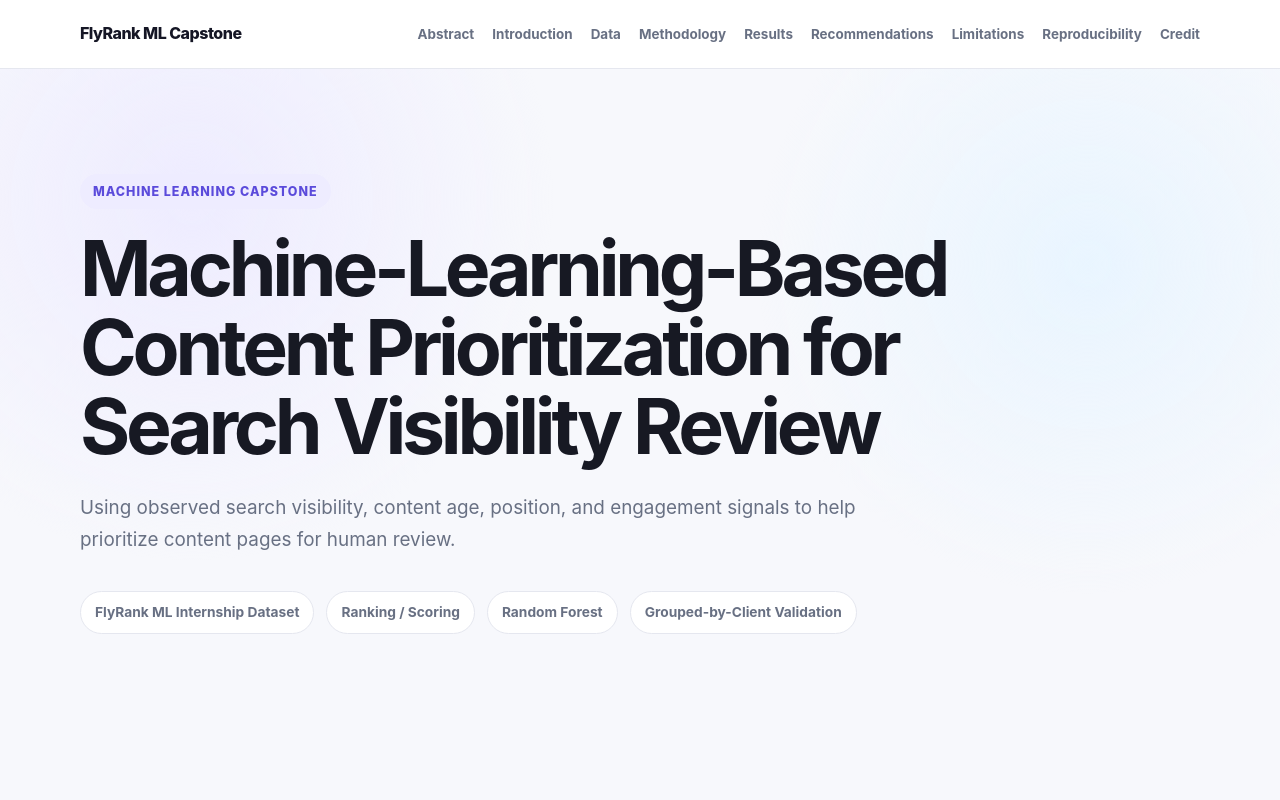
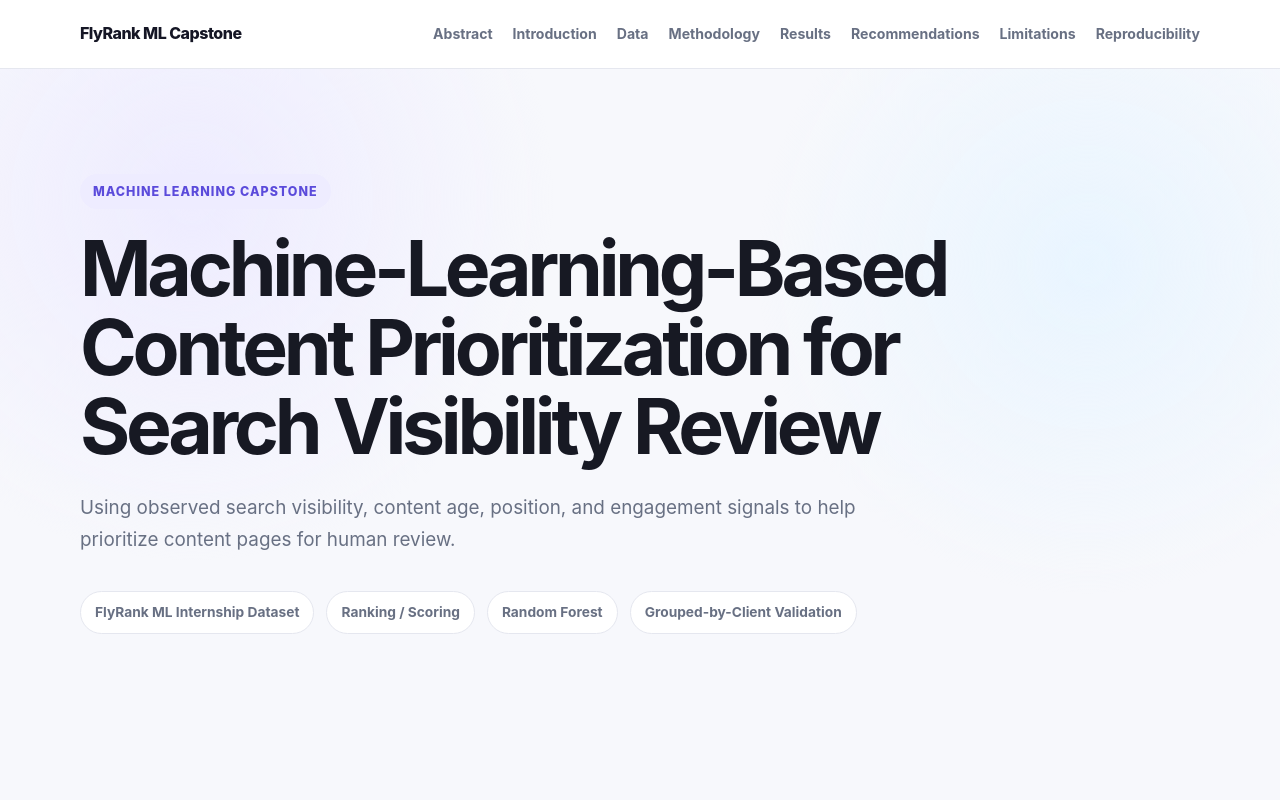
Before and after one commit to Mufsina/sonia-flyrank-ml-internship, a plain HTML site: page index.html in a window 1280 px wide. Shown: the top 800 px of the page. Drawn offline with Linux system fonts and the light colour scheme; files whose address does not match are found by name.

Commit message:
Update index.html

```diff
--- a/index.html
+++ b/index.html
@@ -20,6 +20,8 @@
       --border: #e5e7ef;
       --accent: #5b4bdb;
       --accent-light: #eeecff;
+      --success: #18794e;
+      --success-light: #e8f7ef;
       --dark: #151625;
       --warning: #9a6700;
       --warning-light: #fffaf0;
@@ -65,15 +67,11 @@
       margin: 0 auto;
     }
 
-    /* =========================
-       NAVIGATION
-    ========================= */
-
     nav {
       position: sticky;
       top: 0;
       z-index: 100;
-      background: rgba(255, 255, 255, 0.95);
+      background: rgba(255, 255, 255, 0.94);
       backdrop-filter: blur(14px);
       border-bottom: 1px solid var(--border);
     }
@@ -83,26 +81,24 @@
       display: flex;
       align-items: center;
       justify-content: space-between;
-      gap: 25px;
+      gap: 30px;
     }
 
     .logo {
       font-weight: 800;
       color: var(--dark);
       letter-spacing: -0.5px;
-      white-space: nowrap;
     }
 
     .nav-links {
       display: flex;
-      gap: 18px;
+      gap: 20px;
       list-style: none;
       flex-wrap: wrap;
-      justify-content: flex-end;
     }
 
     .nav-links a {
-      font-size: 0.84rem;
+      font-size: 0.88rem;
       color: var(--muted);
       font-weight: 650;
     }
@@ -111,10 +107,6 @@
       color: var(--accent);
       text-decoration: none;
     }
-
-    /* =========================
-       HERO
-    ========================= */
 
     .hero {
       padding: 105px 0 85px;
@@ -168,10 +160,6 @@
       color: var(--muted);
     }
 
-    /* =========================
-       SECTIONS
-    ========================= */
-
     section {
       padding: 85px 0;
       scroll-margin-top: 75px;
@@ -216,10 +204,6 @@
       margin-bottom: 18px;
     }
 
-    /* =========================
-       CARDS
-    ========================= */
-
     .grid {
       display: grid;
       grid-template-columns: repeat(3, 1fr);
@@ -247,10 +231,6 @@
       font-size: 0.94rem;
     }
 
-    /* =========================
-       STATS
-    ========================= */
-
     .stats {
       display: grid;
       grid-template-columns: repeat(4, 1fr);
@@ -276,10 +256,6 @@
       margin-top: 5px;
       font-size: 0.9rem;
     }
-
-    /* =========================
-       METHODOLOGY FLOW
-    ========================= */
 
     .flow {
       display: grid;
@@ -308,10 +284,6 @@
       margin-top: 5px;
     }
 
-    /* =========================
-       FEATURE LIST
-    ========================= */
-
     .feature-list {
       columns: 2;
       column-gap: 50px;
@@ -324,10 +296,6 @@
       color: var(--muted);
       break-inside: avoid;
     }
-
-    /* =========================
-       RESULTS
-    ========================= */
 
     .results-grid {
       display: grid;
@@ -394,10 +362,6 @@
       font-weight: 650;
     }
 
-    /* =========================
-       CHARTS
-    ========================= */
-
     .chart-card {
       margin-top: 35px;
       background: white;
@@ -423,10 +387,6 @@
       margin-top: 15px;
       text-align: center;
     }
-
-    /* =========================
-       RECOMMENDATIONS
-    ========================= */
 
     .recommendations {
       display: grid;
@@ -461,10 +421,6 @@
       margin-top: 5px;
     }
 
-    /* =========================
-       TABLE
-    ========================= */
-
     .table-wrapper {
       overflow-x: auto;
       margin-top: 35px;
@@ -500,10 +456,6 @@
       border-bottom: none;
     }
 
-    /* =========================
-       WARNING
-    ========================= */
-
     .warning {
       background: var(--warning-light);
       border: 1px solid #f1dfb5;
@@ -522,10 +474,6 @@
       color: var(--muted);
     }
 
-    /* =========================
-       RELATIONSHIP
-    ========================= */
-
     .relationship {
       display: grid;
       grid-template-columns: 1fr 1fr 1fr;
@@ -550,10 +498,6 @@
       color: var(--muted);
       font-size: 0.94rem;
     }
-
-    /* =========================
-       CODE BOX
-    ========================= */
 
     .code-box {
       background: var(--dark);
@@ -568,10 +512,6 @@
       word-break: break-word;
     }
 
-    /* =========================
-       REPOSITORY LINKS
-    ========================= */
-
     .repo-links {
       display: flex;
       flex-wrap: wrap;
@@ -594,10 +534,6 @@
       opacity: 0.9;
     }
 
-    /* =========================
-       FOOTER
-    ========================= */
-
     footer {
       background: var(--dark);
       color: white;
@@ -617,10 +553,6 @@
       font-size: 0.82rem;
       color: #9699aa;
     }
-
-    /* =========================
-       RESPONSIVE
-    ========================= */
 
     @media (max-width: 950px) {
       .stats {
@@ -638,7 +570,6 @@
 
       .nav-links {
         gap: 12px;
-        justify-content: flex-start;
       }
 
       .grid,
@@ -677,19 +608,15 @@
       .stats {
         grid-template-columns: 1fr;
       }
-
-      .score {
-        font-size: 2.7rem;
-      }
     }
   </style>
 </head>
 
 <body>
 
-  <!-- =========================================================
-       NAVIGATION
-  ========================================================== -->
+  <!-- ========================================================= -->
+  <!-- NAVIGATION -->
+  <!-- ========================================================= -->
 
   <nav>
     <div class="container nav-inner">
@@ -707,16 +634,15 @@
         <li><a href="#recommendations">Recommendations</a></li>
         <li><a href="#limitations">Limitations</a></li>
         <li><a href="#reproducibility">Reproducibility</a></li>
-        <li><a href="#acknowledgments">Credit</a></li>
       </ul>
 
     </div>
   </nav>
 
 
-  <!-- =========================================================
-       HERO
-  ========================================================== -->
+  <!-- ========================================================= -->
+  <!-- HERO -->
+  <!-- ========================================================= -->
 
   <header class="hero">
     <div class="container">
@@ -747,9 +673,9 @@
 
   <main>
 
-    <!-- =========================================================
-         01 ABSTRACT
-    ========================================================== -->
+    <!-- ========================================================= -->
+    <!-- ABSTRACT -->
+    <!-- ========================================================= -->
 
     <section id="abstract">
       <div class="container">
@@ -792,9 +718,9 @@
     </section>
 
 
-    <!-- =========================================================
-         02 INTRODUCTION
-    ========================================================== -->
+    <!-- ========================================================= -->
+    <!-- INTRODUCTION -->
+    <!-- ========================================================= -->
 
     <section id="introduction">
       <div class="container">
@@ -831,9 +757,7 @@
 
           <div class="card">
             <div class="card-number">DECISION</div>
-
             <h3>What to review first?</h3>
-
             <p>
               Prioritize content pages for human review when editorial
               resources are limited.
@@ -842,9 +766,7 @@
 
           <div class="card">
             <div class="card-number">INPUT</div>
-
             <h3>Observed signals</h3>
-
             <p>
               Search visibility, engagement, content age, freshness,
               position, and related content attributes.
@@ -853,9 +775,7 @@
 
           <div class="card">
             <div class="card-number">OUTPUT</div>
-
             <h3>Ranked queue</h3>
-
             <p>
               A decision-support queue with reason codes and recommended
               review actions.
@@ -868,9 +788,9 @@
     </section>
 
 
-    <!-- =========================================================
-         03 DATA
-    ========================================================== -->
+    <!-- ========================================================= -->
+    <!-- DATA -->
+    <!-- ========================================================= -->
 
     <section id="data">
       <div class="container">
@@ -969,9 +889,9 @@
     </section>
 
 
-    <!-- =========================================================
-         04 METHODOLOGY
-    ========================================================== -->
+    <!-- ========================================================= -->
+    <!-- METHODOLOGY -->
+    <!-- ========================================================= -->
 
     <section id="methodology">
       <div class="container">
@@ -1071,6 +991,7 @@
           <h3>Feature groups</h3>
 
           <ul class="feature-list">
+
             <li>Search volume</li>
             <li>Competition</li>
             <li>CPC</li>
@@ -1105,6 +1026,7 @@
             <li>Character count tier</li>
             <li>Impression tier</li>
             <li>Position tier</li>
+
           </ul>
 
         </div>
@@ -1113,9 +1035,9 @@
     </section>
 
 
-    <!-- =========================================================
-         05 RESULTS
-    ========================================================== -->
+    <!-- ========================================================= -->
+    <!-- RESULTS -->
+    <!-- ========================================================= -->
 
     <section id="results">
       <div class="container">
@@ -1152,6 +1074,7 @@
 
         </div>
 
+
         <div class="results-grid">
 
           <div class="result-card">
@@ -1174,6 +1097,7 @@
 
           </div>
 
+
           <div class="result-card">
 
             <div class="result-name">
@@ -1195,6 +1119,7 @@
           </div>
 
         </div>
+
 
         <div class="result-highlight">
 
@@ -1207,7 +1132,7 @@
         </div>
 
 
-        <!-- MODEL VS BASELINE -->
+        <!-- MODEL VS BASELINE IMAGE -->
 
         <div class="chart-card">
 
@@ -1226,13 +1151,13 @@
         </div>
 
 
-        <!-- FEATURE IMPORTANCE -->
+        <!-- FEATURE IMPORTANCE IMAGE -->
 
         <div class="chart-card">
 
           <h3>Random Forest feature importance</h3>
 
-          <p style="color: var(--muted); max-width: 850px;">
+          <p class="content" style="color: var(--muted);">
             The chart below shows variables with higher feature-importance
             values within the fitted Random Forest on the evaluated sample.
             These values describe model behavior and should not be interpreted
@@ -1256,9 +1181,9 @@
     </section>
 
 
-    <!-- =========================================================
-         06 RECOMMENDATIONS
-    ========================================================== -->
+    <!-- ========================================================= -->
+    <!-- RECOMMENDATIONS -->
+    <!-- ========================================================= -->
 
     <section id="recommendations">
       <div class="container">
@@ -1290,13 +1215,11 @@
 
         </div>
 
+
         <div class="recommendations">
 
           <div class="recommendation">
-
-            <div class="recommendation-number">
-              01
-            </div>
+            <div class="recommendation-number">01</div>
 
             <div>
               <h3>STALE_HIGH_VOLUME</h3>
@@ -1307,15 +1230,11 @@
                 whether a refresh is justified.
               </p>
             </div>
-
           </div>
 
 
           <div class="recommendation">
-
-            <div class="recommendation-number">
-              02
-            </div>
+            <div class="recommendation-number">02</div>
 
             <div>
               <h3>THIN_VISIBLE</h3>
@@ -1326,15 +1245,11 @@
                 examples, and definitions.
               </p>
             </div>
-
           </div>
 
 
           <div class="recommendation">
-
-            <div class="recommendation-number">
-              03
-            </div>
+            <div class="recommendation-number">03</div>
 
             <div>
               <h3>POSITION_OPPORTUNITY</h3>
@@ -1345,15 +1260,11 @@
                 review opportunity.
               </p>
             </div>
-
           </div>
 
 
           <div class="recommendation">
-
-            <div class="recommendation-number">
-              04
-            </div>
+            <div class="recommendation-number">04</div>
 
             <div>
               <h3>REFRESH_REVIEW</h3>
@@ -1363,15 +1274,11 @@
                 whether a content refresh is warranted.
               </p>
             </div>
-
           </div>
 
 
           <div class="recommendation">
-
-            <div class="recommendation-number">
-              05
-            </div>
+            <div class="recommendation-number">05</div>
 
             <div>
               <h3>MONITOR</h3>
@@ -1381,13 +1288,12 @@
                 is not strong enough to justify immediate review.
               </p>
             </div>
-
-          </div>
-
-        </div>
-
-
-        <!-- RECOMMENDATION DISTRIBUTION -->
+          </div>
+
+        </div>
+
+
+        <!-- RECOMMENDATION DISTRIBUTION IMAGE -->
 
         <div class="chart-card">
 
@@ -1406,30 +1312,22 @@
         </div>
 
 
-        <!-- RECOMMENDATION TABLE -->
-
         <div class="table-wrapper">
 
           <table>
 
             <thead>
-
               <tr>
                 <th>Recommendation</th>
                 <th>Generated artifact</th>
                 <th>Decision-support action</th>
               </tr>
-
             </thead>
 
             <tbody>
 
               <tr>
-
-                <td>
-                  POSITION_OPPORTUNITY
-                </td>
-
+                <td>POSITION_OPPORTUNITY</td>
                 <td>
                   <a
                     href="docs/outputs/recommendation_summary.csv"
@@ -1439,20 +1337,13 @@
                     recommendation_summary.csv
                   </a>
                 </td>
-
                 <td>
                   Review position, intent, completeness and structure
                 </td>
-
               </tr>
 
-
               <tr>
-
-                <td>
-                  MONITOR
-                </td>
-
+                <td>MONITOR</td>
                 <td>
                   <a
                     href="docs/outputs/recommendation_summary.csv"
@@ -1462,20 +1353,13 @@
                     recommendation_summary.csv
                   </a>
                 </td>
-
                 <td>
                   Continue monitoring before action
                 </td>
-
               </tr>
 
-
               <tr>
-
-                <td>
-                  THIN_VISIBLE
-                </td>
-
+                <td>THIN_VISIBLE</td>
                 <td>
                   <a
                     href="docs/outputs/recommendation_summary.csv"
@@ -1485,20 +1369,13 @@
                     recommendation_summary.csv
                   </a>
                 </td>
-
                 <td>
                   Review content depth and missing useful information
                 </td>
-
               </tr>
 
-
               <tr>
-
-                <td>
-                  STALE_HIGH_VOLUME
-                </td>
-
+                <td>STALE_HIGH_VOLUME</td>
                 <td>
                   <a
                     href="docs/outputs/recommendation_summary.csv"
@@ -1508,20 +1385,13 @@
                     recommendation_summary.csv
                   </a>
                 </td>
-
                 <td>
                   Review older high-visibility content
                 </td>
-
               </tr>
 
-
               <tr>
-
-                <td>
-                  REFRESH_REVIEW
-                </td>
-
+                <td>REFRESH_REVIEW</td>
                 <td>
                   <a
                     href="docs/outputs/recommendation_summary.csv"
@@ -1531,11 +1401,9 @@
                     recommendation_summary.csv
                   </a>
                 </td>
-
                 <td>
                   Review freshness and potential refresh needs
                 </td>
-
               </tr>
 
             </tbody>
@@ -1544,8 +1412,6 @@
 
         </div>
 
-
-        <!-- MODEL + PLAYBOOK -->
 
         <div style="margin-top: 65px;">
 
@@ -1630,9 +1496,9 @@
     </section>
 
 
-    <!-- =========================================================
-         07 LIMITATIONS
-    ========================================================== -->
+    <!-- ========================================================= -->
+    <!-- LIMITATIONS -->
+    <!-- ========================================================= -->
 
     <section id="limitations">
       <div class="container">
@@ -1722,9 +1588,9 @@
     </section>
 
 
-    <!-- =========================================================
-         08 REPRODUCIBILITY
-    ========================================================== -->
+    <!-- ========================================================= -->
+    <!-- REPRODUCIBILITY -->
+    <!-- ========================================================= -->
 
     <section id="reproducibility">
       <div class="container">
@@ -1770,7 +1636,6 @@
             View GitHub Repository
           </a>
 
-
           <a
             class="repo-button"
             href="https://github.com/Mufsina/sonia-flyrank-ml-internship/blob/main/work/notebooks/capstone.ipynb"
@@ -1780,7 +1645,6 @@
             View Capstone Notebook
           </a>
 
-
           <a
             class="repo-button"
             href="docs/outputs/recommendation_summary.csv"
@@ -1793,7 +1657,8 @@
         </div>
 
 
-        <div class="code-box">Repository:
+        <div class="code-box">
+Repository:
 https://github.com/Mufsina/sonia-flyrank-ml-internship
 
 Capstone notebook:
@@ -1812,9 +1677,9 @@ docs/outputs/recommendation_summary.csv
     </section>
 
 
-    <!-- =========================================================
-         09 ACKNOWLEDGMENTS
-    ========================================================== -->
+    <!-- ========================================================= -->
+    <!-- ACKNOWLEDGMENTS -->
+    <!-- ========================================================= -->
 
     <section id="acknowledgments">
       <div class="container">
@@ -1863,9 +1728,9 @@ docs/outputs/recommendation_summary.csv
   </main>
 
 
-  <!-- =========================================================
-       FOOTER
-  ========================================================== -->
+  <!-- ========================================================= -->
+  <!-- FOOTER -->
+  <!-- ========================================================= -->
 
   <footer>
 
```
